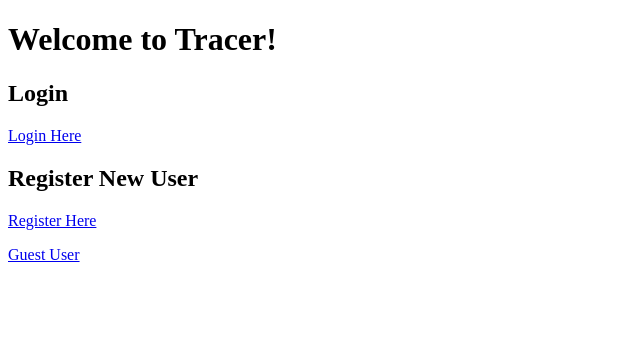
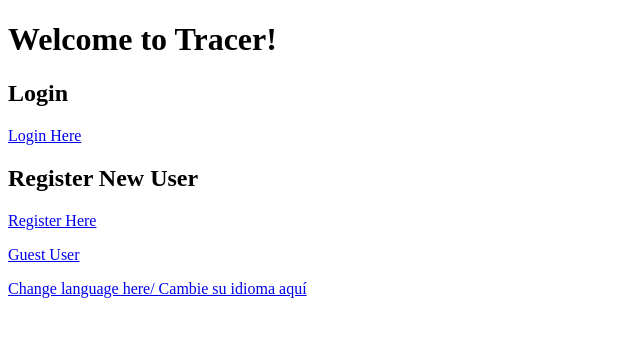
Before and after one commit to alemarlo1992/carbon_footprint_calc, a Flask app: page / in a window 1280 px wide. Shown: the top 337 px of the page, without its empty margins (0-640 px from the left). Run offline with Flask 2, Linux system fonts and the light colour scheme; some libraries are stand-ins or nearby versions.

Commit message:
Users are able to change their language preference to either english or spanish

```diff
--- a/server.py
+++ b/server.py
@@ -9,7 +9,8 @@ from flask_babel import Babel, gettext, ngettext, lazy_gettext, refresh
 from model import User, Metric, Rec, connect_to_db, db
 from calculations import energy, food, percentage_difference
 from metrics_helper import transportation_conditional, waste_conditional, user_metrics
-from metrics_helper import user_login, get_score, avg_flash_msgs\
+from metrics_helper import user_login, get_score, avg_flash_msgs, get_user_lang
+
 
 app = Flask(__name__)
 app.config['BABEL_DEFAULT_LOCALE'] = 'en'
@@ -26,12 +27,29 @@ app.jinja_env.undefined = StrictUndefined
 
 @babel.localeselector
 def get_locale():
-    return 'es'
+    """Return desired language"""
+    if session.get('lang') == 'es':
+        return 'es'
+    else:
+        return 'en'
 
 @app.route('/')
 def index():
     """Homepage."""
     return render_template("homepage.html")
+
+@app.route('/lang')
+def get_lang():
+    """Render template lang.html"""
+    return render_template("lang.html")
+
+@app.route('/lang', methods=["POST"])
+def change_lang():
+    """Get user preferred languague"""
+    lang = request.form["lang"]
+    languague = get_user_lang(lang)
+    return redirect('/')
+
 
 @app.route('/register', methods=["GET"])
 def registration_form():
@@ -84,10 +102,6 @@ def user_profile():
 @app.route('/login', methods=["GET"])
 def login():
     """Render template login.html"""
-    login = gettext("Login")
-    email = gettext("Email")
-    password = gettext("Password")
-    log_button = gettext("Log in")
 
     return render_template("login.html")
 
--- a/templates/base.html
+++ b/templates/base.html
@@ -8,7 +8,7 @@
   src="https://code.jquery.com/jquery-3.4.1.js"
   integrity="sha256-WpOohJOqMqqyKL9FccASB9O0KwACQJpFTUBLTYOVvVU="
   crossorigin="anonymous"></script>
-       <script src="https://cdnjs.cloudflare.com/ajax/libs/Chart.js/2.2.1/Chart.js"></script>
+  <script src="https://cdnjs.cloudflare.com/ajax/libs/Chart.js/2.2.1/Chart.js"></script>
 
 
 </head>
--- a/templates/homepage.html
+++ b/templates/homepage.html
@@ -3,8 +3,11 @@
 {% block title%}Home Page{% endblock %}
 {% block heading1 %} {{ _('Welcome to Tracer!') }} {% endblock %}
 
+
 {% block content%}
+<i class="fas fa-globe-americas"></i>
  <form action="/" method="POST">
+
 <!--  <div >
         <input type="radio" name="language" value="spanish" >Español
         <input type="radio" name="language" value="english">English
@@ -25,6 +28,8 @@
         <p><a href="/register"> {{ _('Register Here') }}</a></p>
         <p><a href="/guest_user" id="guest_user">{{ _('Guest User') }}</a></p>
 
+        <p><a href="/lang" id="lang">Change language here/ Cambie su idioma aquí</a></p>
+
 
 
 {% endif %}
```
Also changed, not shown: 1 other file.
